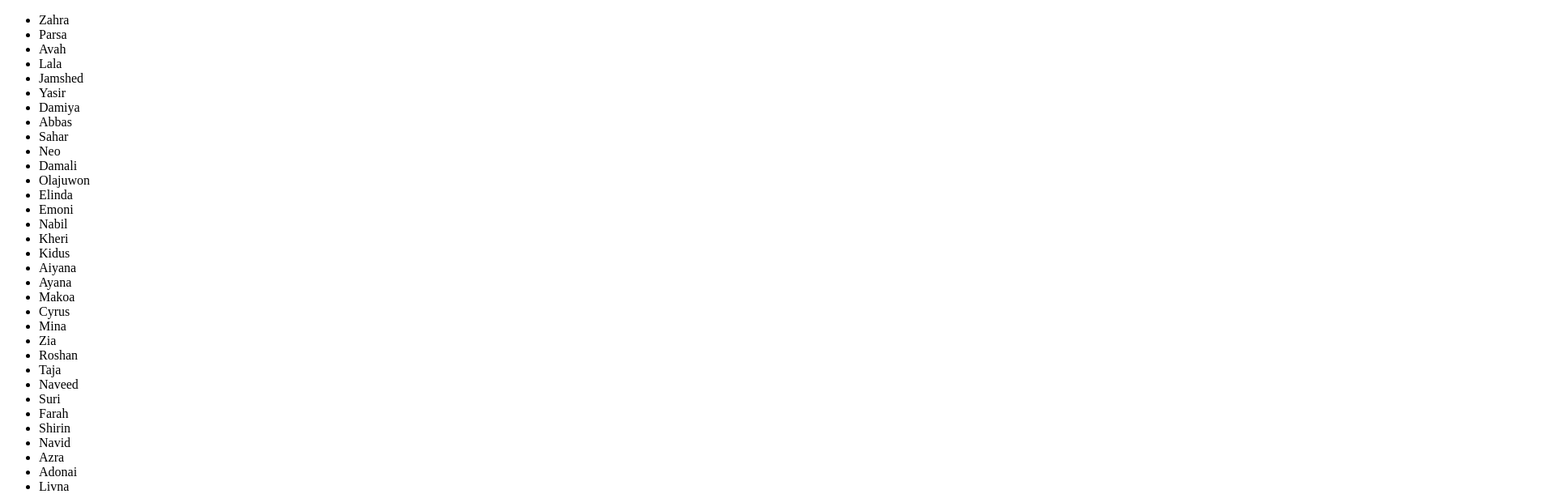
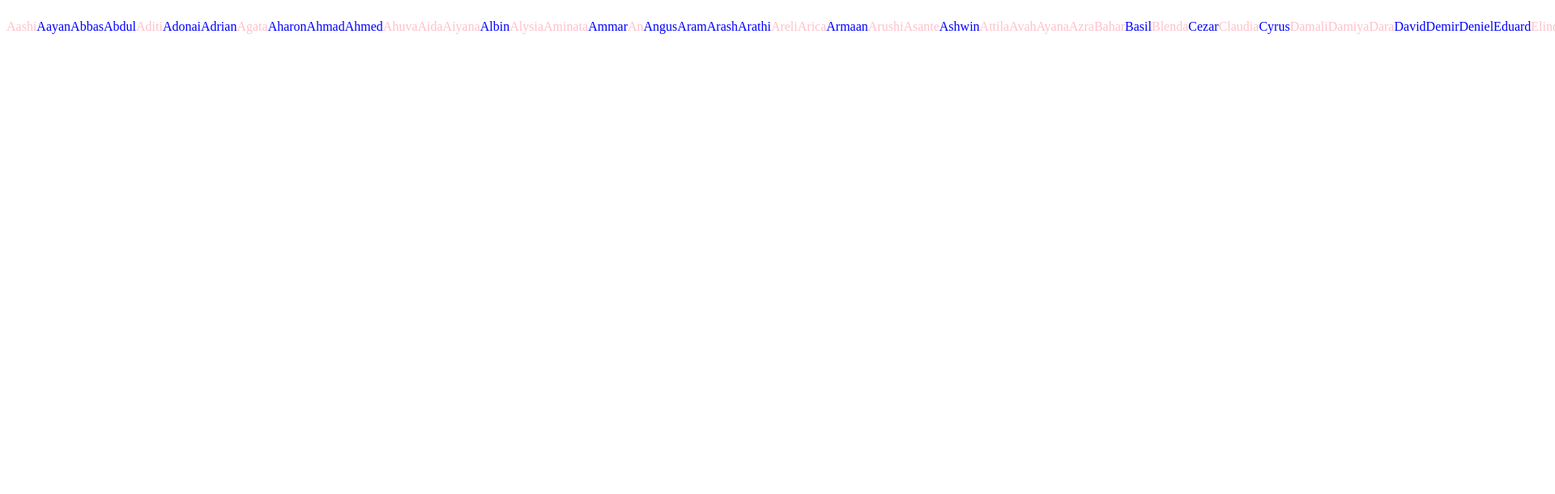
Before and after one commit to leahloading/baby-names-react, a React (Create React App) app: page / in a window 1280 px wide. Shown: the top 610 px of the page at 81% size, 1920 px wide, since content can reach past the window. Built offline with nearby package versions, Linux system fonts and the light colour scheme.

Commit message:
create baby names section

```diff
--- a/src/App.tsx
+++ b/src/App.tsx
@@ -1,21 +1,11 @@
-import babyData from "./babyNamesData.json";
+import "./app.css"
+import BabyNamesSection from "./components/BabyNamesSection";
 
-interface IBaby {
-  id: number;
-  name: string;
-  sex: string;
-}
 
 function App(): JSX.Element {
-  const babyNamesList = babyData.map((baby: IBaby) => {
-    return (
-      <li className={baby.sex === "f" ? "female" : "male"} key={baby.id}>
-        {baby.name}
-      </li>
-    );
-  });
 
-  return <ul>{babyNamesList}</ul>;
+  return <><BabyNamesSection/>
+          </>
 }
 
 export default App;
--- /dev/null
+++ b/src/IBaby.tsx
@@ -0,0 +1,5 @@
+export default interface IBaby {
+    id: number;
+    name: string;
+    sex: string;
+  }
--- /dev/null
+++ b/src/app.css
@@ -0,0 +1,15 @@
+.female {
+    color: pink
+}
+
+.male {
+    color: blue
+}
+
+/* :is(.female, .male) {
+    background-color: aquamarine;
+} */
+
+.babyNamesSection {
+    display: flex
+}
--- /dev/null
+++ b/src/components/BabyName.tsx
@@ -0,0 +1,9 @@
+import IBaby from "../IBaby";
+
+function BabyName({sex, id, name}:IBaby):JSX.Element {
+
+    return <p className={sex === "f" ? "female" : "male"}>{name}</p>
+
+}
+
+export default BabyName;
--- /dev/null
+++ b/src/components/BabyNamesSection.tsx
@@ -0,0 +1,23 @@
+import babyData from "../babyNamesData.json";
+import IBaby from "../IBaby";
+import sortBabyNamesAlphabet from "../utils/sortBabyNamesAlphabet";
+import BabyName from "./BabyName";
+
+function BabyNamesSection(): JSX.Element {
+
+    const babyNames = sortBabyNamesAlphabet(babyData).map((baby: IBaby) => {
+        return (
+            <p
+            className={baby.sex === "f" ? "female" : "male"}
+            key={baby.id}>
+                {baby.name}
+                </p>
+        //   <BabyName key={baby.id} id={baby.id} name={baby.name} sex={baby.sex}/>
+
+        );
+      });
+
+      return <section className="babyNamesSection">{babyNames}</section>
+}
+
+export default BabyNamesSection;
--- a/src/utils/greet.ts
+++ /dev/null
@@ -1,3 +0,0 @@
-export function greet(name: string): string {
-  return `Hello, ${name}!`;
-}
--- /dev/null
+++ b/src/utils/sortBabyNamesAlphabet.tsx
@@ -0,0 +1,5 @@
+import IBaby from "../IBaby";
+
+export default function sortBabyNamesAlphabet(babyData:IBaby[] ):IBaby[] {
+    return babyData.sort((a,b)=> a.name.localeCompare(b.name))
+  }
```
Also changed, not shown: 2 other files (tests, documents, lock files or other folders).
